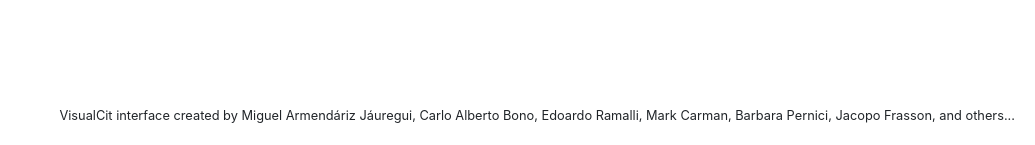
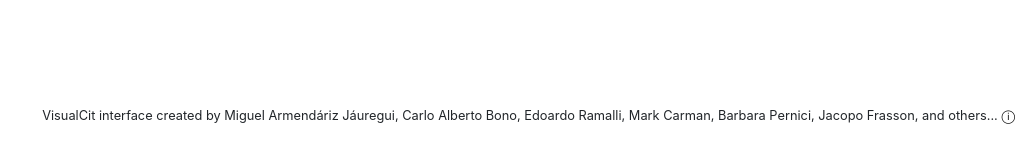
Before and after one commit to carloalbertobono/Crowd4SDG-Miguel, a Flask app: template templates/index.html in a window 1280 px wide. Shown: the part 655-800 px from the top of the page, without its empty margins (245-1280 px from the left). Run offline with Flask 2, Linux system fonts and the light colour scheme; the template is opened without the code that fills it, so the values that code supplies are empty; some libraries are stand-ins or nearby versions.

Commit message:
video killed the radio star

```diff
--- a/templates/base_template.html
+++ b/templates/base_template.html
@@ -285,6 +285,14 @@ input:checked + .slider:before {
   border-radius: 50%;
 }
 
+.astext {
+    background:none;
+    border:none;
+    margin:0;
+    padding:0;
+    cursor: pointer;
+}
+
 
 
 
--- a/templates/index.html
+++ b/templates/index.html
@@ -347,9 +347,10 @@
     <span id="close2_" class="close">&times;</span>
       <!-- YT embed -->
        <!--iframe width="560" height="315" src="https://www.youtube.com/embed/ZIaayJYDC9w" title="YouTube video player" frameborder="0" allow="accelerometer; autoplay; clipboard-write; encrypted-media; gyroscope; picture-in-picture" allowfullscreen></iframe-->
-       <video controls playsinline id="myvideo" src="{% if firsttime %}/static/video/visualcit_demo_sound.mkv{% else %}none{% endif %}" controls="yourControls" autoplay="false">
-        Your browser doesn't support the `<video>` tag. /*this is a fallback*/
-        </video>
+       <!--<video controls playsinline id="myvideo" src="{% if firsttime %}/static/video/visualcit_demo_sound.mkv{% else %}none{% endif %}" controls="yourControls" autoplay="false">-->
+      <video controls playsinline id="myvideo" src="/static/video/visualcit_demo_sound.mkv" controls="yourControls">
+      Your browser doesn't support the `<video>` tag. /*this is a fallback*/
+      </video>
   </div>
 
 </div>
@@ -381,6 +382,13 @@ window.onclick = function(event) {
     modal.style.display = "none";
     video.pause();
     video.currentTime = 0;
+  }
+}
+
+// When the user clicks on the info button, show the modal
+function myVideoTrigger() {
+  if (modal.style.display === "none") {
+    modal.style.display = "block";
   }
 }
 
@@ -499,6 +507,7 @@ $(function () {
         <div class="container-fluid">
             <div class="float-right">
                 VisualCit interface created by Miguel Armendáriz Jáuregui, Carlo Alberto Bono, Edoardo Ramalli, Mark Carman, Barbara Pernici, Jacopo Frasson, and others...
+            <button onclick="myVideoTrigger()" id="video_trigger" class="astext">&#9432;</button>
             </div>
         </div>
 </footer>
```
